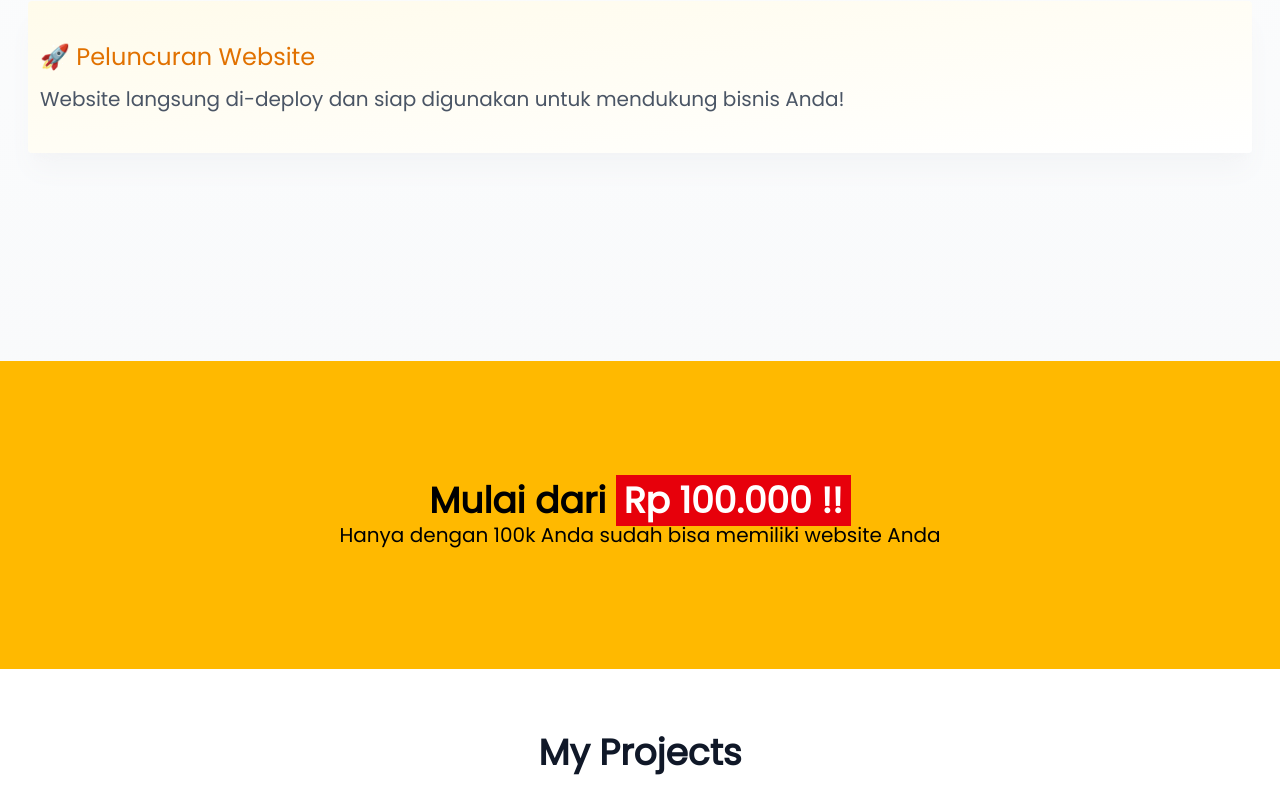
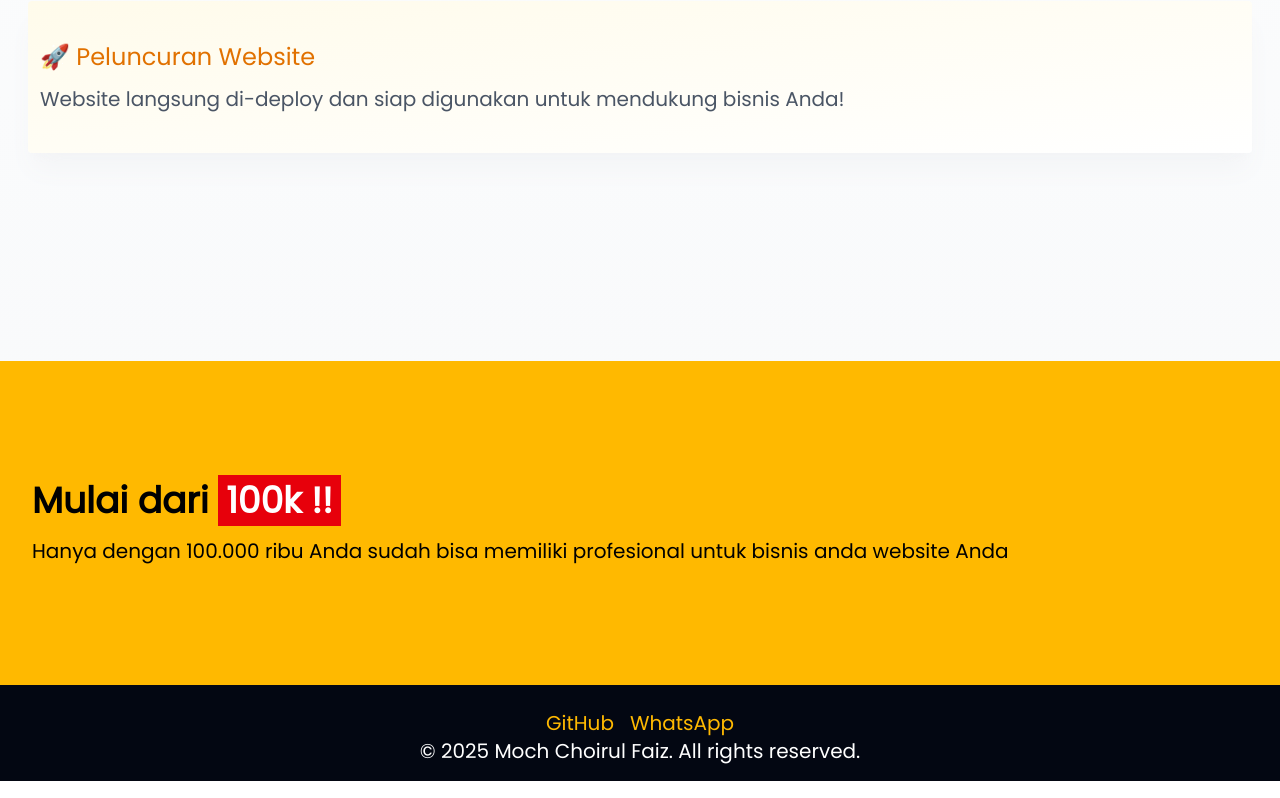
Before and after one commit to Fizora/faiz, a Next.js app: page / in a window 1280 px wide. Shown: the part 1999-2797 px from the top of the page. Built offline with nearby package versions, Linux system fonts and the light colour scheme.

Commit message:
adjustment and update 26/08/25

```diff
--- a/src/app/page.jsx
+++ b/src/app/page.jsx
@@ -24,7 +24,7 @@ export default function Home() {
       <Hero />
       <Step />
       <Banner />
-      <Project />
+      {/* <Project /> */}
       {/* <Pricing /> */}
       <Footer />
     </div>
--- a/src/components/Banner.jsx
+++ b/src/components/Banner.jsx
@@ -2,12 +2,15 @@ export default function Banner() {
   return (
     <>
       <section className="bg-amber-400 py-30 space-y-8">
-        <div className="mx-auto max-w-7xl px-4 sm:px-6 md:px-8 text-center">
-          <h1 className="text-4xl  font-bold">
+        <div className="mx-auto max-w-7xl px-4 sm:px-6 md:px-8 text-centern space-y-4">
+          <h1 className="text-4xl font-bold">
             Mulai dari{" "}
-            <span className="bg-red-600 px-2 text-white">Rp 100.000 !!</span>
+            <span className="bg-red-600 px-2 text-white">100k !!</span>
           </h1>
-          <p>Hanya dengan 100k Anda sudah bisa memiliki website Anda</p>
+          <p>
+            Hanya dengan 100.000 ribu Anda sudah bisa memiliki profesional untuk
+            bisnis anda website Anda
+          </p>
         </div>
       </section>
     </>
--- a/src/components/Footer.jsx
+++ b/src/components/Footer.jsx
@@ -6,15 +6,15 @@ export default function Footer() {
       <div className="mt-2">
         <Link
           href="https://github.com/yourusername"
-          className="text-blue-400 mx-2"
+          className="text-amber-400 mx-2"
         >
           GitHub
         </Link>
         <Link
           href="https://linkedin.com/in/yourusername"
-          className="text-blue-400 mx-2"
+          className="text-amber-400 mx-2"
         >
-          LinkedIn
+          WhatsApp
         </Link>
         <p>
           © {new Date().getFullYear()} Moch Choirul Faiz. All rights reserved.
--- a/src/components/Hero.jsx
+++ b/src/components/Hero.jsx
@@ -11,7 +11,7 @@ export default function Hero() {
           Permudah pelanggan untuk{" "}
           <span className="text-amber-400">menemukan</span> produk Anda.
         </h1>
-        <h1 className="text-3xl lg:text-7xl font-bold bg-black p-2 h-20">
+        <h1 className="text-3xl lg:text-7xl font-bold bg-black p-2 h-25">
           <TextType
             text={[
               "Tingkatkan Visibilitas Online",
--- a/src/components/Navbar.jsx
+++ b/src/components/Navbar.jsx
@@ -7,8 +7,8 @@ const Navbar = () => {
   const [isOpen, setIsOpen] = useState(false);
 
   return (
-    <div className="top-0 left-0 fixed z-50 w-full">
-      <header className="mx-auto px-4 md:px-6 py-4  bg-white flex justify-between items-center ">
+    <div className="top-0 left-0 fixed z-50 w-full bg-white">
+      <header className="mx-auto px-4 md:px-0 py-4 max-w-7xl flex justify-between items-center ">
         <div className="font-bold text-xl">
           <p>FIZORA</p>
         </div>
@@ -54,28 +54,28 @@ const Navbar = () => {
               </button>
               <Link
                 href="#about"
-                className="text-lg hover:text-amber-500 text-black transition-colors"
+                className="text-4xl hover:text-amber-500 text-black transition-colors"
                 onClick={() => setIsOpen(false)}
               >
                 About
               </Link>
               <Link
                 href="#work"
-                className="text-lg hover:text-amber-500 text-black transition-colors"
+                className="text-4xl hover:text-amber-500 text-black transition-colors"
                 onClick={() => setIsOpen(false)}
               >
                 Work
               </Link>
               <Link
                 href="#pricing"
-                className="text-lg hover:text-amber-500 text-black transition-colors"
+                className="text-4xl hover:text-amber-500 text-black transition-colors"
                 onClick={() => setIsOpen(false)}
               >
                 Pricing
               </Link>
               <Link
                 href="#contact"
-                className="bg-amber-500  px-5 py-2 rounded-md text-lg hover:bg-amber-600 transition-colors"
+                className="bg-amber-500  px-5 py-2 rounded-md text-4xl hover:bg-amber-600 transition-colors"
                 onClick={() => setIsOpen(false)}
               >
                 Contact Me
--- a/src/components/Step.jsx
+++ b/src/components/Step.jsx
@@ -1,3 +1,6 @@
+"use client";
+import { useState } from "react";
+
 const stepSections = [
   {
     title: "📞 Hubungi Kami",
@@ -32,6 +35,7 @@ const stepSections = [
 ];
 
 export default function Step() {
+  const [count, setCount] = useState(0);
   return (
     <section
       className="mx-auto max-w-7xl px-4 py-32 bg-gradient-to-b from-white to-gray-50"
@@ -45,7 +49,7 @@ export default function Step() {
         langkah, website Anda siap online!
       </p>
 
-      <div className="px-3 flex flex-col gap-10 my-20">
+      <div className="px-3 flex flex-col gap-10 my-20 ">
         {stepSections.map((item) => (
           <>
             <div data-aos-delay={item.aosDelay}>
```
